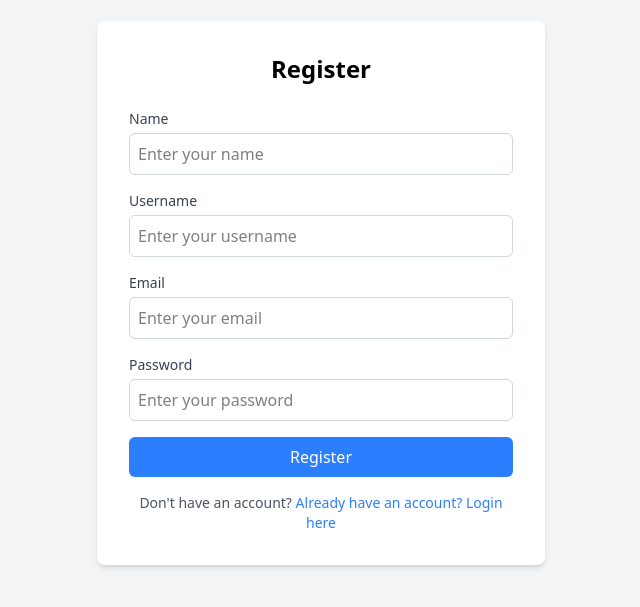
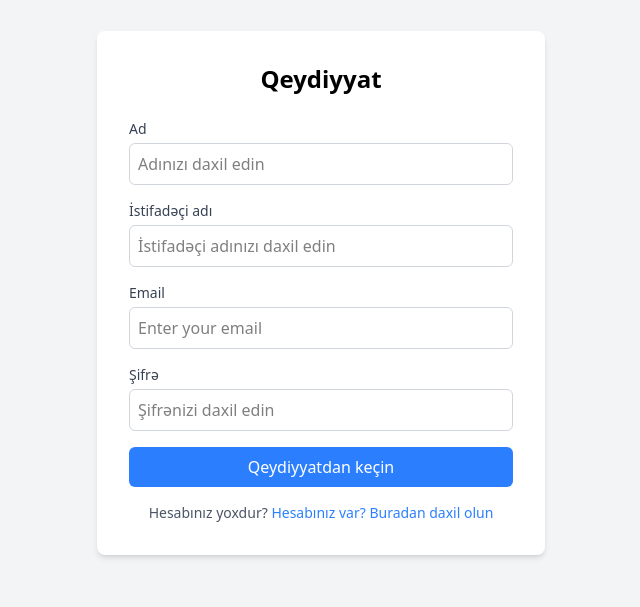
Before and after one commit to Aghakarim-23/exam-frontend, a React (Vite) app: page /register in a window 1280 px wide. Shown: the part 107-714 px from the top of the page, without its empty margins (319-959 px from the left). Built offline with nearby package versions, Linux system fonts and the light colour scheme; no server answers.

Commit message:
translate error messages to AZ language

```diff
--- a/src/App.jsx
+++ b/src/App.jsx
@@ -1,7 +1,6 @@
 import { Routes, Route } from "react-router-dom";
 import Home from "./pages/Home";
 import CreateQuestion from "./pages/CreateQuestion";
-import { ToastContainer } from "react-toastify";
 import "react-toastify/dist/ReactToastify.css";
 import Results from "./pages/Results";
 import QuizPage from "./pages/QuizPage";
@@ -11,6 +10,8 @@ import Topic from "./pages/Topic";
 import KeepAlive from "./components/KeepAlive";
 import Login from "./pages/auth/Login";
 import Register from "./pages/auth/Register";
+import { ToastContainer } from "react-toastify";
+
 
 const App = () => {
   return (
--- a/src/pages/auth/Login.jsx
+++ b/src/pages/auth/Login.jsx
@@ -1,6 +1,7 @@
 import { Link } from "react-router-dom";
 import api from "../../api/axios";
 import { useState } from "react";
+import { toast } from "react-toastify";
 
 const Login = () => {
   const [formData, setFormData] = useState({
@@ -21,7 +22,7 @@ const Login = () => {
     setLoading(true);
     try {
       const response = await api.post("/api/auth/login", formData);
-      console.log("Login successful:", response.data);
+      console.log("Daxil olma uğurlu:", response.data);
       setFormData({
         name: "",
         username: "",
@@ -29,7 +30,7 @@ const Login = () => {
         password: "",
       });
     } catch (error) {
-      console.error("Login failed:", error);
+      toast.error(error.response?.data?.message || "Daxil olmaq mümkün olmadı");
     } finally {
       setLoading(false);
     }
@@ -39,7 +40,7 @@ const Login = () => {
     <>
       <div className="w-full h-screen flex justify-center items-center bg-gray-100 p-3">
         <div className="max-w-md w-full bg-white p-8 rounded-lg shadow-md">
-          <h2 className="text-2xl font-bold mb-6 text-center">Login</h2>
+          <h2 className="text-2xl font-bold mb-6 text-center">Daxil ol</h2>
           <form onSubmit={handleSubmit}>
             <div className="flex flex-col gap-4">
               <div>
@@ -49,7 +50,7 @@ const Login = () => {
                 <input
                   type="email"
                   className="w-full p-2 border border-gray-300 rounded-md focus:outline-none focus:ring-2 focus:ring-blue-500"
-                  placeholder="Enter your email"
+                  placeholder="Emailinizi daxil edin"
                   name="email"
                   value={formData.email}
                   onChange={handleChange}
@@ -57,12 +58,12 @@ const Login = () => {
               </div>
               <div>
                 <label className="block mb-1 text-sm font-medium text-gray-700">
-                  Password
+                  Şifrə
                 </label>
                 <input
                   type="password"
                   className="w-full p-2 border border-gray-300 rounded-md focus:outline-none focus:ring-2 focus:ring-blue-500"
-                  placeholder="Enter your password"
+                  placeholder="Şifrənizi daxil edin"
                   name="password"
                   value={formData.password}
                   onChange={handleChange}
@@ -73,14 +74,14 @@ const Login = () => {
                 className="w-full bg-blue-500 text-white p-2 rounded-md hover:bg-blue-600 transition duration-200"
                 disabled={loading}
               >
-                {loading ? "Logging in..." : "Login"}
+                {loading ? "Daxil olunur..." : "Daxil ol"}
               </button>
             </div>
             <div>
               <p className="text-sm text-gray-600 mt-4 text-center">
-                Don't have an account?{" "}
+                Hesabınız yoxdur?{" "}
                 <Link to="/register" className="text-blue-500 hover:underline">
-                  Register here
+                  Qeydiyyatdan keçin
                 </Link>
               </p>
             </div>
--- a/src/pages/auth/Register.jsx
+++ b/src/pages/auth/Register.jsx
@@ -1,6 +1,7 @@
 import { Link } from "react-router-dom";
 import api from "../../api/axios";
 import { useState } from "react";
+import { toast } from "react-toastify";
 
 const Register = () => {
   const [formData, setFormData] = useState({
@@ -29,7 +30,7 @@ const Register = () => {
         password: "",
       });
     } catch (error) {
-      console.error("Registration failed:", error);
+      toast.error(error.response?.data?.message || "Qeydiyyatdan keçmək mümkün olmadı");
     } finally {
       setLoading(false);
     }
@@ -39,17 +40,17 @@ const Register = () => {
     <>
       <div className=" w-full  h-screen flex justify-center items-center bg-gray-100 p-3">
         <div className="max-w-md w-full bg-white p-8 rounded-lg shadow-md">
-          <h2 className="text-2xl font-bold mb-6 text-center">Register</h2>
+          <h2 className="text-2xl font-bold mb-6 text-center">Qeydiyyat</h2>
           <form onSubmit={handleSubmit}>
             <div className="flex flex-col gap-4">
               <div>
                 <label className="block mb-1 text-sm font-medium text-gray-700">
-                  Name
+                  Ad
                 </label>
                 <input
                   type="text"
                   className="w-full p-2 border border-gray-300 rounded-md focus:outline-none focus:ring-2 focus:ring-blue-500"
-                  placeholder="Enter your name"
+                  placeholder="Adınızı daxil edin"
                   name="name"
                   value={formData.name}
                   onChange={handleChange}
@@ -57,12 +58,12 @@ const Register = () => {
               </div>
               <div>
                 <label className="block mb-1 text-sm font-medium text-gray-700">
-                  Username
+                  İstifadəçi adı
                 </label>
                 <input
                   type="text"
                   className="w-full p-2 border border-gray-300 rounded-md focus:outline-none focus:ring-2 focus:ring-blue-500"
-                  placeholder="Enter your username"
+                  placeholder="İstifadəçi adınızı daxil edin"
                   name="username"
                   value={formData.username}
                   onChange={handleChange}
@@ -83,12 +84,12 @@ const Register = () => {
               </div>
               <div>
                 <label className="block mb-1 text-sm font-medium text-gray-700">
-                  Password
+                  Şifrə
                 </label>
                 <input
                   type="password"
                   className="w-full p-2 border border-gray-300 rounded-md focus:outline-none focus:ring-2 focus:ring-blue-500"
-                  placeholder="Enter your password"
+                  placeholder="Şifrənizi daxil edin"
                   name="password"
                   value={formData.password}
                   onChange={handleChange}
@@ -99,14 +100,14 @@ const Register = () => {
                 className="w-full bg-blue-500 text-white p-2 rounded-md hover:bg-blue-600 transition duration-200"
                 disabled={loading}
               >
-                {loading ? "Registering..." : "Register"}
+                {loading ? "Qeydiyyat aparılır..." : "Qeydiyyatdan keçin"}
               </button>
             </div>
             <div>
               <p className="text-sm text-gray-600 mt-4 text-center">
-                Don't have an account?{" "}
+                Hesabınız yoxdur?{" "}
                 <Link to="/login" className="text-blue-500 hover:underline">
-                  Already have an account? Login here
+                  Hesabınız var? Buradan daxil olun
                 </Link>
               </p>
             </div>
```
